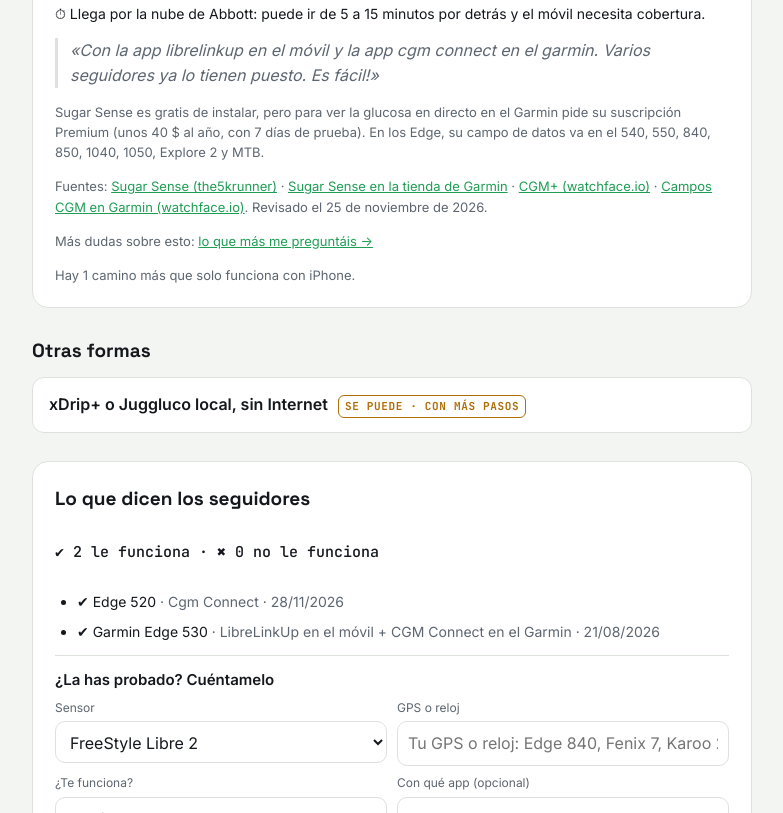
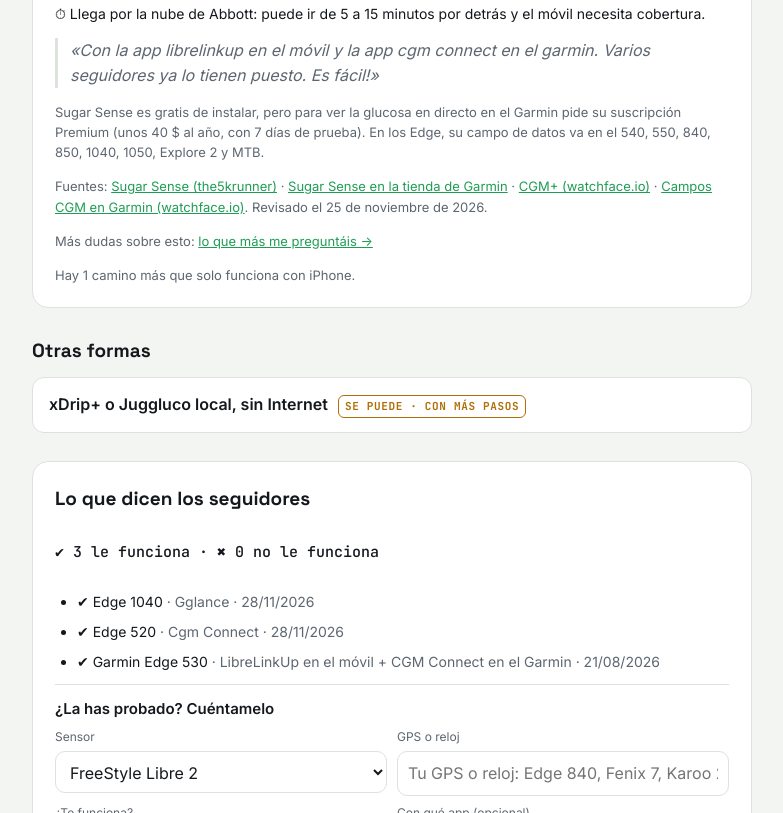
Before and after one commit to pablomuelascc/pablomuelascc.github.io, a plain HTML site: page glucosa-gps/index.html in a window 1280 px wide. Shown: the part 1455-2268 px from the top of the page, without its empty margins (248-1031 px from the left). Drawn offline with Linux system fonts and the light colour scheme.

Commit message:
Guía glucosa GPS: actualizada desde el minipc (28/11/2026 17:20)

```diff
--- a/glucosa-gps/index.html
+++ b/glucosa-gps/index.html
@@ -117,7 +117,7 @@ footer a { color: var(--accent); }
 @media (prefers-reduced-motion: reduce) { * { transition: none !important; } }
 </style>
 <div class="wrap" id="app"><p>Cargando la guía…</p></div>
-<script type="application/json" id="reportes">{"lista":[{"sensor":"libre2","equipo":"edge","ok":true,"modelo":"Garmin Edge 530","nota":"LibreLinkUp en el móvil + CGM Connect en el Garmin","fecha":"2026-08-21","quien":"seguidor"},{"sensor":"libre2","equipo":"karoo","ok":true,"modelo":"Hammerhead Karoo 2","nota":"xDrip + Nightscout + app en el Karoo, con Android","fecha":"2026-08-19","quien":"Pablo"},{"sensor":"libre3","equipo":"karoo","ok":true,"modelo":"Hammerhead karoo 2","nota":"Glukamoon","fecha":"2026-11-25","quien":"seguidor"},{"sensor":"libre2","equipo":"edge","ok":true,"modelo":"Edge 520","nota":"Cgm Connect","fecha":"2026-11-28","quien":"seguidor"},{"sensor":"dexcom","equipo":"wearos","ok":true,"modelo":"Samsung","nota":"Glucodatahandler","fecha":"2026-11-28","quien":"seguidor"}]}</script>
+<script type="application/json" id="reportes">{"lista":[{"sensor":"libre2","equipo":"edge","ok":true,"modelo":"Garmin Edge 530","nota":"LibreLinkUp en el móvil + CGM Connect en el Garmin","fecha":"2026-08-21","quien":"seguidor"},{"sensor":"libre2","equipo":"karoo","ok":true,"modelo":"Hammerhead Karoo 2","nota":"xDrip + Nightscout + app en el Karoo, con Android","fecha":"2026-08-19","quien":"Pablo"},{"sensor":"libre3","equipo":"karoo","ok":true,"modelo":"Hammerhead karoo 2","nota":"Glukamoon","fecha":"2026-11-25","quien":"seguidor"},{"sensor":"libre2","equipo":"edge","ok":true,"modelo":"Edge 520","nota":"Cgm Connect","fecha":"2026-11-28","quien":"seguidor"},{"sensor":"dexcom","equipo":"wearos","ok":true,"modelo":"Samsung","nota":"Glucodatahandler","fecha":"2026-11-28","quien":"seguidor"},{"sensor":"libre2","equipo":"edge","ok":true,"modelo":"Edge 1040","nota":"Gglance","fecha":"2026-11-28","quien":"seguidor"},{"sensor":"libre2","equipo":"garmin","ok":true,"modelo":"Reloj Garmin Explore 2","nota":"Jugglocu","fecha":"2026-11-28","quien":"seguidor"}]}</script>
 <script id="main">
 (function () {
 "use strict";
```
